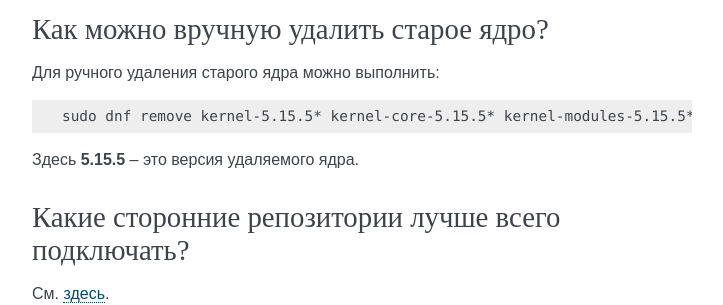
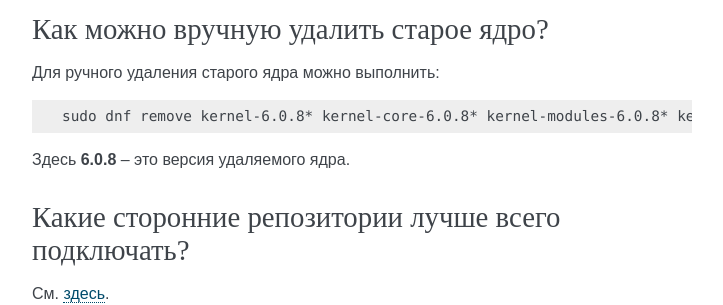
Before and after one commit to RussianFedora/FAQ, a Sphinx documentation site: the page built from source/package-manager.rst, in a window 1280 px wide and 900 px high, scrolled down 8669 px. Shown: the part 152-457 px from the top of the window, without its empty margins (388-1111 px from the left). Built offline with Sphinx 7.4.7, drawn with Linux system fonts in a browser that asks for light colours; comment, search, counter and statistics services are not loaded; some of the changed text lies outside the part shown.

```diff
--- a/source/package-manager.rst
+++ b/source/package-manager.rst
@@ -480,9 +480,9 @@ Dnf сохраняет старые ядра. Это нормально?
 
 .. code-block:: text
 
-    sudo dnf remove kernel-5.15.5* kernel-core-5.15.5* kernel-modules-5.15.5* kernel-devel-5.15.5*
+    sudo dnf remove kernel-6.0.8* kernel-core-6.0.8* kernel-modules-6.0.8* kernel-devel-6.0.8*
 
-Здесь **5.15.5** -- это версия удаляемого ядра.
+Здесь **6.0.8** -- это версия удаляемого ядра.
 
 .. index:: repository, third-party
 .. _3rd-repositories:
@@ -827,7 +827,7 @@ Java 17:
 
 .. code-block:: text
 
-    koji download-build kernel-5.17.12-300.fc36.x86_64 --arch=$(uname -m)
+    koji download-build kernel-6.0.8-300.fc37.x86_64 --arch=$(uname -m)
 
 .. index:: package, version, update, fesco
 .. _package-version:
```
Also changed, not shown: source/development.rst (+29 -29 lines).
